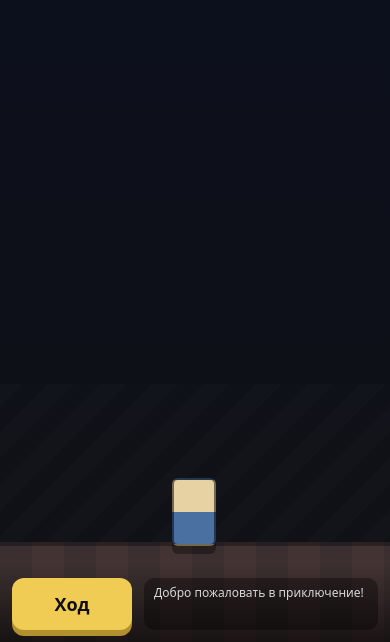
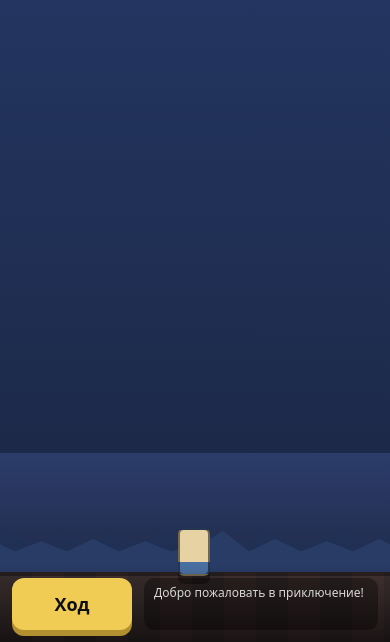
Before and after one commit to OrionArm/game, a React (Vite) app: page / in a window 390 px wide. Shown: the part 202-844 px from the top of the page. Built offline with nearby package versions, Linux system fonts and the light colour scheme.

Commit message:
feat: адаптив

```diff
--- a/src/game/Game.tsx
+++ b/src/game/Game.tsx
@@ -53,6 +53,7 @@ function generateEncounters(count: number): Encounter[] {
 
 export default function Game() {
   const worldRef = useRef<HTMLDivElement | null>(null);
+  const viewportRef = useRef<HTMLDivElement | null>(null);
   const [playerX, setPlayerX] = useState(START_X);
   const [cameraX, setCameraX] = useState(() => {
     const viewHalf = typeof window !== 'undefined' ? window.innerWidth / 2 : 0;
@@ -82,6 +83,16 @@ export default function Game() {
     raf = requestAnimationFrame(tick);
     return () => cancelAnimationFrame(raf);
   }, [playerX]);
+
+  // Update parallax variables on camera change
+  useEffect(() => {
+    const vp = viewportRef.current;
+    if (!vp) return;
+    const far = -cameraX * 0.2; // distant layer moves slower
+    const near = -cameraX * 0.5; // nearer layer moves faster
+    vp.style.setProperty('--para-far', `${far}px`);
+    vp.style.setProperty('--para-near', `${near}px`);
+  }, [cameraX]);
 
   // Check encounter when player moves
   useEffect(() => {
@@ -136,7 +147,7 @@ export default function Game() {
 
   return (
     <div className="game-root">
-      <div className="world-viewport">
+      <div ref={viewportRef} className="world-viewport">
         <div ref={worldRef} className="world" style={worldStyle}>
           {/* Background layers */}
           <div className="sky" />
--- a/src/game/game.css
+++ b/src/game/game.css
@@ -1,16 +1,40 @@
+/* Responsive sizing variables */
 .game-root {
-  position: relative;
-  width: 100vw;
-  height: 100vh;
-  overflow: hidden;
-  background: linear-gradient(#0b1020, #0e0f12);
-  touch-action: manipulation;
+  --tile: clamp(44px, min(8vw, 7vh), 88px);
+  --ground: calc(var(--tile) * 1.5);
+  --para-far: 0px;
+  --para-near: 0px;
 }
 
 .world-viewport {
   position: absolute;
   inset: 0;
   overflow: hidden;
+  background: linear-gradient(180deg, #263b6a 0%, #1a2440 100%);
+}
+.world-viewport::before,
+.world-viewport::after {
+  content: '';
+  position: absolute;
+  left: 0;
+  right: 0;
+  bottom: var(--ground);
+  height: calc(var(--tile) * 2.8);
+  background-repeat: repeat-x;
+  background-size: auto 100%;
+  background-position-y: bottom;
+  pointer-events: none;
+  z-index: 0;
+}
+.world-viewport::before {
+  background-image: url('/mountains-far.svg');
+  background-position-x: var(--para-far);
+  opacity: 0.9;
+}
+.world-viewport::after {
+  background-image: url('/mountains-near.svg');
+  background-position-x: var(--para-near);
+  opacity: 0.95;
 }
 
 .world {
@@ -19,42 +43,28 @@
   left: 0;
   height: 100%;
   will-change: transform;
+  z-index: 1;
 }
 
-.sky {
-  position: absolute;
-  inset: 0;
-  background: linear-gradient(180deg, #263b6a 0%, #1a2440 100%);
-}
-
+.sky,
 .mountains {
-  position: absolute;
-  bottom: 96px;
-  height: 160px;
-  width: 20000px;
-  background: repeating-linear-gradient(
-    -45deg,
-    rgba(255, 255, 255, 0.09) 0 18px,
-    rgba(255, 255, 255, 0.04) 18px 36px
-  );
-  opacity: 0.3;
-  transform: translateZ(0) scale(1.02);
+  display: none;
 }
 
 .ground {
   position: absolute;
   bottom: 0;
-  height: 96px;
+  height: var(--ground);
   background: repeating-linear-gradient(90deg, #3b2f2f 0 32px, #443333 32px 64px);
   border-top: 4px solid rgba(0, 0, 0, 0.35);
 }
 
 .player {
   position: absolute;
-  bottom: 96px;
-  width: 40px;
-  height: 64px;
-  margin-left: -20px; /* center on x */
+  bottom: var(--ground);
+  width: calc(var(--tile) * 0.625);
+  height: var(--tile);
+  margin-left: calc(-0.5 * var(--tile) * 0.625); /* center on x */
   background: linear-gradient(180deg, #e6d2a2 0 32px, #4a6fa1 32px 64px);
   border: 2px solid rgba(0, 0, 0, 0.5);
   border-radius: 6px;
@@ -63,10 +73,10 @@
 
 .encounter {
   position: absolute;
-  bottom: 96px;
-  width: 48px;
-  height: 48px;
-  margin-left: -24px;
+  bottom: var(--ground);
+  width: calc(var(--tile) * 0.75);
+  height: calc(var(--tile) * 0.75);
+  margin-left: calc(-0.5 * var(--tile) * 0.75);
   border-radius: 8px;
   border: 2px solid rgba(0, 0, 0, 0.45);
   box-shadow: 0 6px 0 rgba(0, 0, 0, 0.25);
@@ -95,6 +105,7 @@
   gap: 12px;
   padding: 12px;
   background: linear-gradient(180deg, rgba(0, 0, 0, 0), rgba(0, 0, 0, 0.6));
+  z-index: 2;
 }
 
 .step-btn {
```
Also changed, not shown: public/mountains-far.svg (added), public/mountains-near.svg (added).
